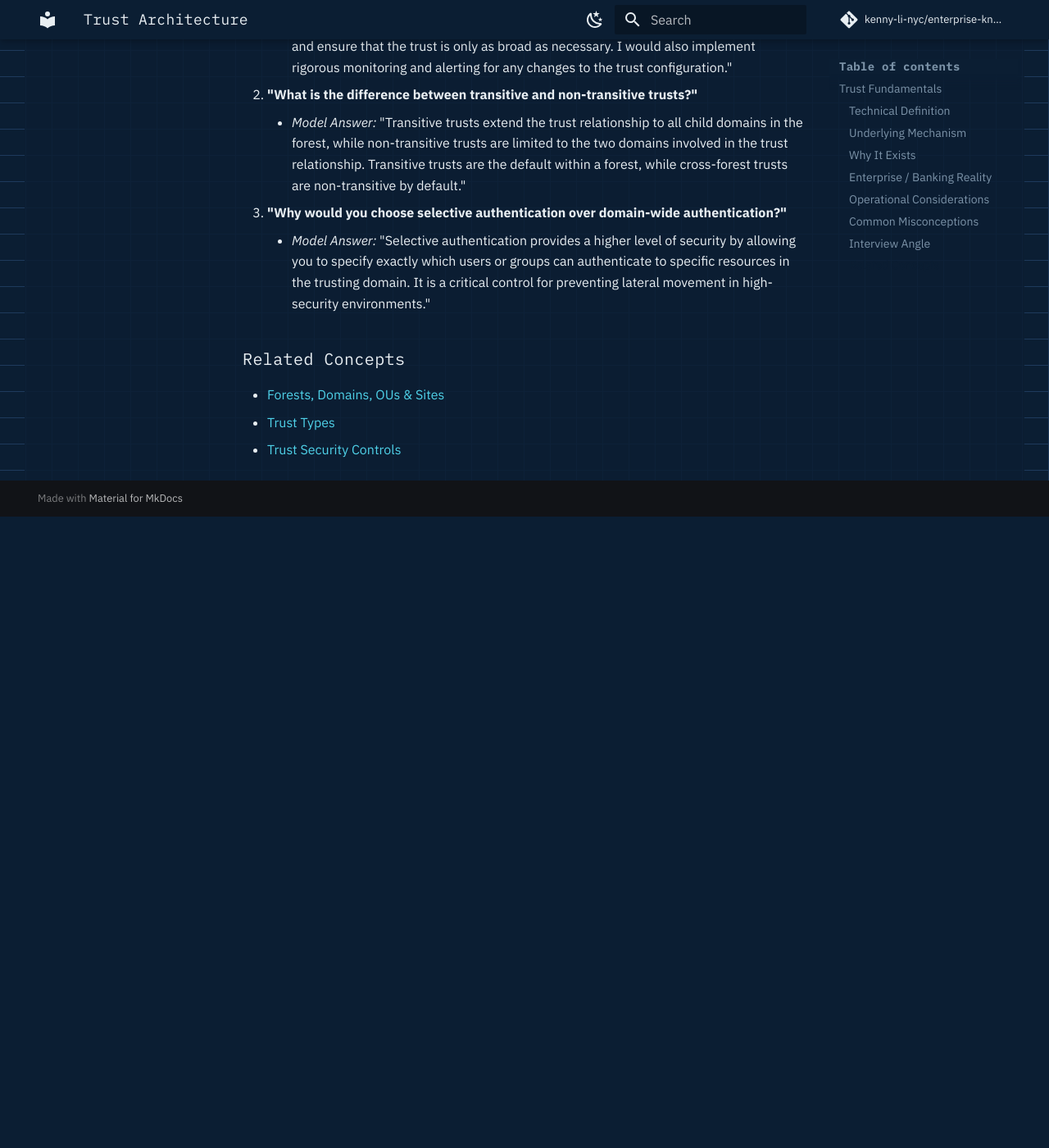
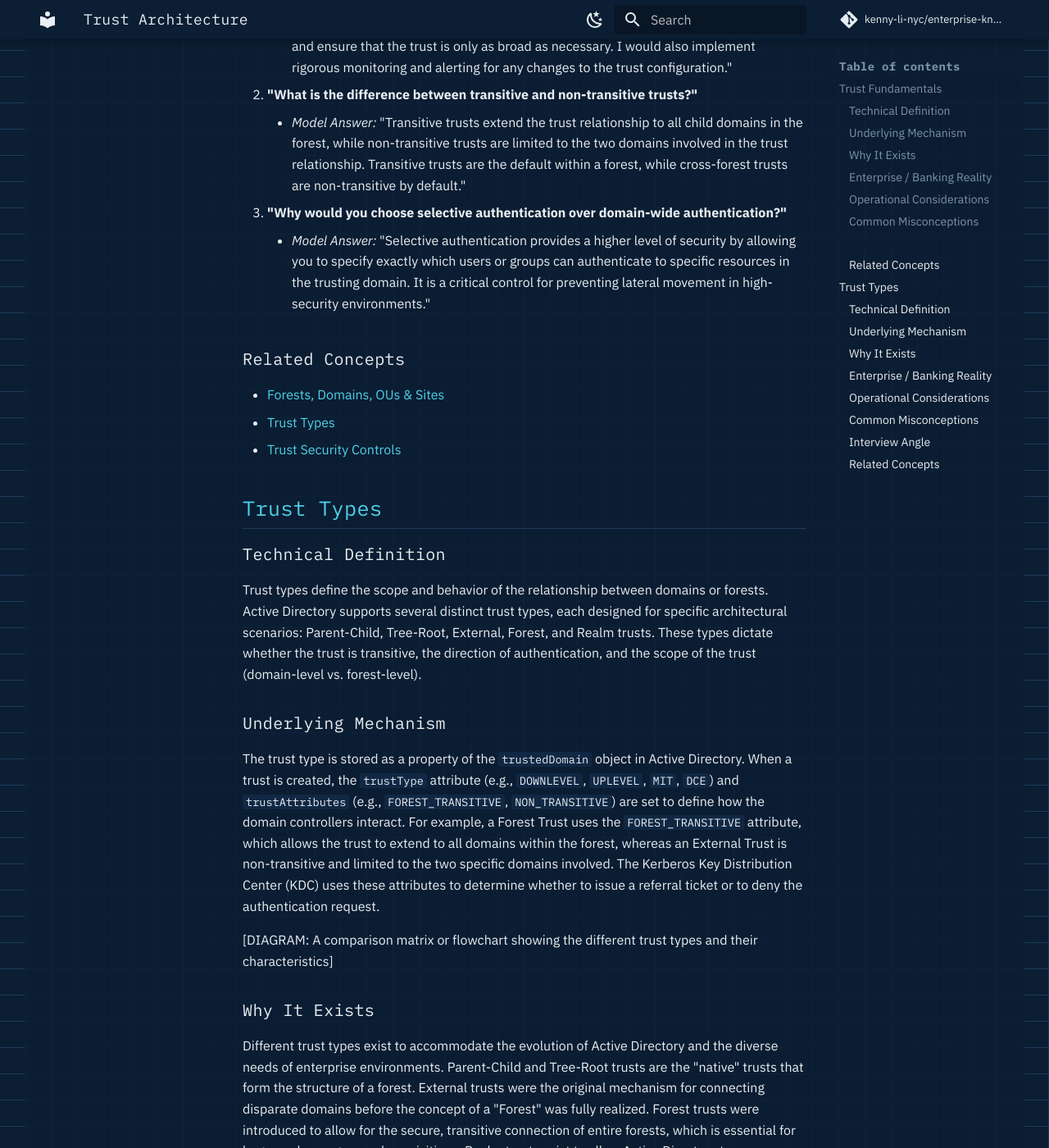
Before and after one commit to kenny-li-nyc/enterprise-knowledge-base, an MkDocs documentation site: the page built from docs/identity/layer1-directory-trust/trust-architecture.md, in a window 1280 px wide and 1400 px high, scrolled down 2562 px. Shown: the whole window at 82% size. Built offline with MkDocs 1.6.1 and Material for MkDocs 9.7.7, drawn with Linux system fonts in a browser that asks for light colours; comment, search, counter and statistics services are not loaded; before the commit the page ends 3192 px from its top, so only the background shows below that; some of the changed text lies outside the part shown.

Commit message:
docs: add trust types section to trust architecture
Co-authored-by: aider (gemini/gemini-3.1-flash-lite) <aider@aider.chat>

```diff
--- a/docs/identity/layer1-directory-trust/trust-architecture.md
+++ b/docs/identity/layer1-directory-trust/trust-architecture.md
@@ -52,3 +52,51 @@ Regular audits of trust relationships are essential. You should use PowerShell t
 *   [Forests, Domains, OUs & Sites](forests-domains-ous-sites.md)
 *   [Trust Types](trust-architecture.md#trust-types)
 *   [Trust Security Controls](trust-architecture.md#trust-security-controls)
+
+## Trust Types
+
+### Technical Definition
+Trust types define the scope and behavior of the relationship between domains or forests. Active Directory supports several distinct trust types, each designed for specific architectural scenarios: Parent-Child, Tree-Root, External, Forest, and Realm trusts. These types dictate whether the trust is transitive, the direction of authentication, and the scope of the trust (domain-level vs. forest-level).
+
+### Underlying Mechanism
+The trust type is stored as a property of the `trustedDomain` object in Active Directory. When a trust is created, the `trustType` attribute (e.g., `DOWNLEVEL`, `UPLEVEL`, `MIT`, `DCE`) and `trustAttributes` (e.g., `FOREST_TRANSITIVE`, `NON_TRANSITIVE`) are set to define how the domain controllers interact. For example, a Forest Trust uses the `FOREST_TRANSITIVE` attribute, which allows the trust to extend to all domains within the forest, whereas an External Trust is non-transitive and limited to the two specific domains involved. The Kerberos Key Distribution Center (KDC) uses these attributes to determine whether to issue a referral ticket or to deny the authentication request.
+
+[DIAGRAM: A comparison matrix or flowchart showing the different trust types and their characteristics]
+
+### Why It Exists
+Different trust types exist to accommodate the evolution of Active Directory and the diverse needs of enterprise environments. Parent-Child and Tree-Root trusts are the "native" trusts that form the structure of a forest. External trusts were the original mechanism for connecting disparate domains before the concept of a "Forest" was fully realized. Forest trusts were introduced to allow for the secure, transitive connection of entire forests, which is essential for large-scale mergers and acquisitions. Realm trusts exist to allow Active Directory to interoperate with non-Windows Kerberos environments (e.g., Unix/Linux).
+
+### Enterprise / Banking Reality
+In a Tier-1 bank, the use of trust types is strictly governed. You will almost exclusively see Parent-Child trusts (if multiple domains exist) and Forest trusts (for connecting to partner or subsidiary forests). External trusts are generally discouraged because they are non-transitive and harder to manage at scale. When connecting to a non-Windows environment, Realm trusts are used, but they are treated with extreme caution due to the potential for security mismatches between the two environments. Audit requirements often mandate that any cross-forest trust must be documented, justified, and reviewed annually.
+
+| Trust Type | Transitive | Scope | Typical Use Case |
+| :--- | :--- | :--- | :--- |
+| **Parent-Child** | Yes | Forest | Building the forest hierarchy |
+| **Tree-Root** | Yes | Forest | Adding a new tree to a forest |
+| **External** | No | Domain | Connecting to a legacy domain |
+| **Forest** | Yes | Forest | Connecting two separate forests |
+| **Realm** | No | Domain | Connecting to non-Windows Kerberos |
+
+### Operational Considerations
+Managing trust types requires understanding the implications of each type. For instance, creating an External trust when a Forest trust is needed can lead to significant administrative overhead, as you would need to create multiple external trusts to achieve the same connectivity. Monitoring involves checking the `trustAttributes` and `trustType` properties to ensure they align with the intended design. If a trust is not behaving as expected (e.g., authentication is failing across a forest boundary), the first step is to verify that the trust type is correctly configured.
+
+[CLI: Command to inspect the properties of a specific trust]
+
+### Common Misconceptions
+!!! warning "Common Misconceptions"
+    *   **"All trusts are the same."** This is false. Trust types have fundamentally different behaviors regarding transitivity and scope.
+    *   **"I can use an External trust to connect two forests."** While technically possible, it is a poor design choice. Forest trusts are designed for this purpose and provide better manageability and security.
+    *   **"Realm trusts are just like External trusts."** Realm trusts are specifically for non-Windows Kerberos environments and have different configuration requirements and limitations.
+
+### Interview Angle
+1.  **"When would you choose a Forest trust over an External trust?"**
+    *   *Model Answer:* "I would choose a Forest trust when I need to connect two entire forests and require transitive authentication across all domains in both forests. External trusts are non-transitive and limited to the two specific domains, making them unsuitable for large-scale forest-to-forest connectivity."
+2.  **"What are the risks of using Realm trusts?"**
+    *   *Model Answer:* "Realm trusts introduce the risk of security mismatches between Active Directory and the non-Windows Kerberos environment. You must ensure that the encryption types, ticket lifetimes, and other Kerberos settings are compatible, or authentication will fail or be insecure."
+3.  **"How do you determine the correct trust type for a new business requirement?"**
+    *   *Model Answer:* "I would first assess the scope of the requirement: is it domain-to-domain or forest-to-forest? Do I need transitivity? Is it a Windows-to-Windows connection or a cross-platform connection? Based on these answers, I would select the trust type that provides the necessary connectivity with the least amount of administrative overhead and the highest level of security."
+
+### Related Concepts
+*   [Trust Fundamentals](trust-architecture.md#trust-fundamentals)
+*   [Trust Security Controls](trust-architecture.md#trust-security-controls)
+*   [Kerberos](kerberos.md)
```
